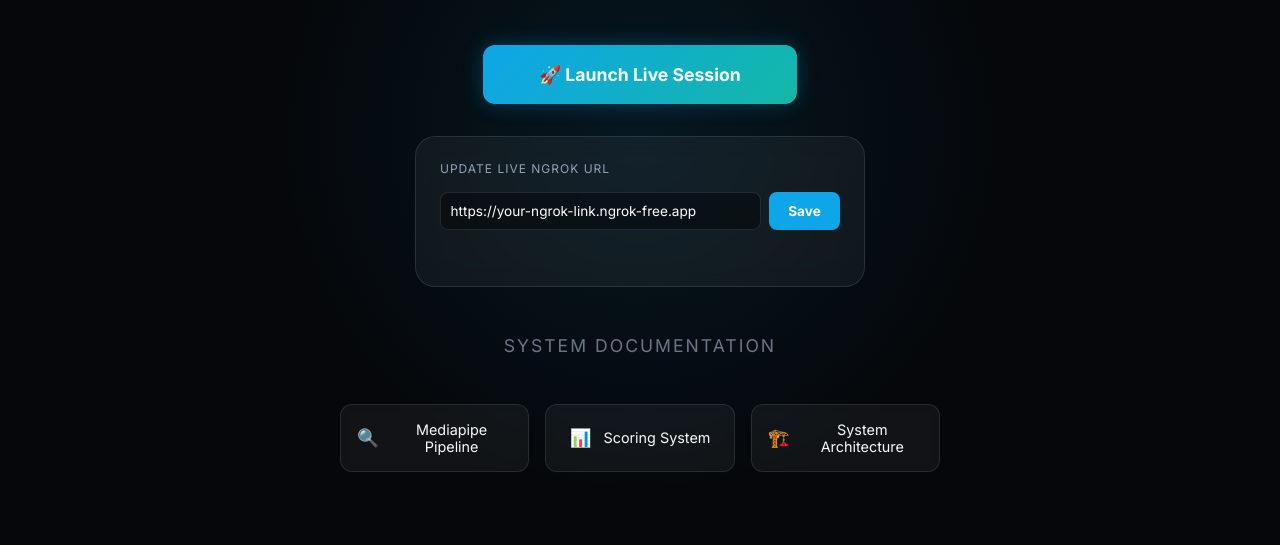
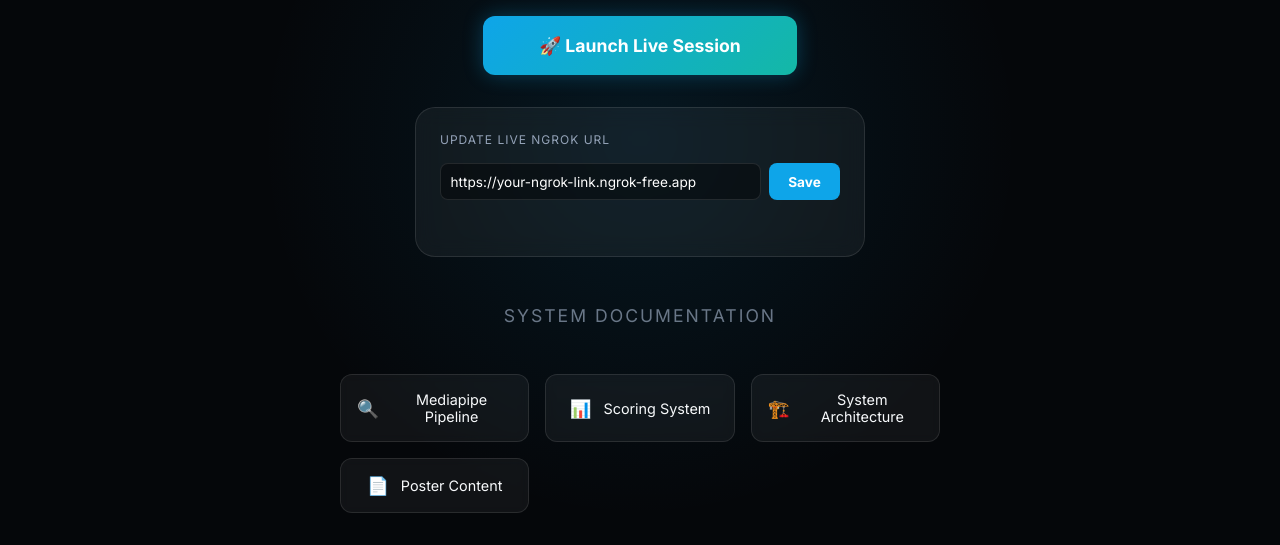
Before and after one commit to Suveer-Upasani/PosePro_Vercel, a plain HTML site: page index.html in a window 1280 px wide. Shown: the part 267-812 px from the top of the page. Drawn offline with Linux system fonts and the light colour scheme.

Commit message:
Add poster PDF and link in index
Add a new poster PDF (Files/PosePro_ Real-Time Form Intelligence (1).pdf) to the repo and insert a "Poster Content" button in index.html that opens the PDF in a new tab. Note: the new anchor href uses lowercase 'files/' which may not match the added 'Files/' directory on case-sensitive filesystems—verify path if the link fails.

```diff
--- a/index.html
+++ b/index.html
@@ -47,6 +47,9 @@
                         <a href="images/System _architecture.png" class="btn-secondary">
                             <span>🏗️</span> System Architecture
                         </a>
+                        <a href="files/PosePro_%20Real-Time%20Form%20Intelligence%20(1).pdf" class="btn-secondary" target="_blank">
+                            <span>📄</span> Poster Content
+                        </a>
                     </div>
                 </div>
             </div>
```
Also changed, not shown: 1 other file.
